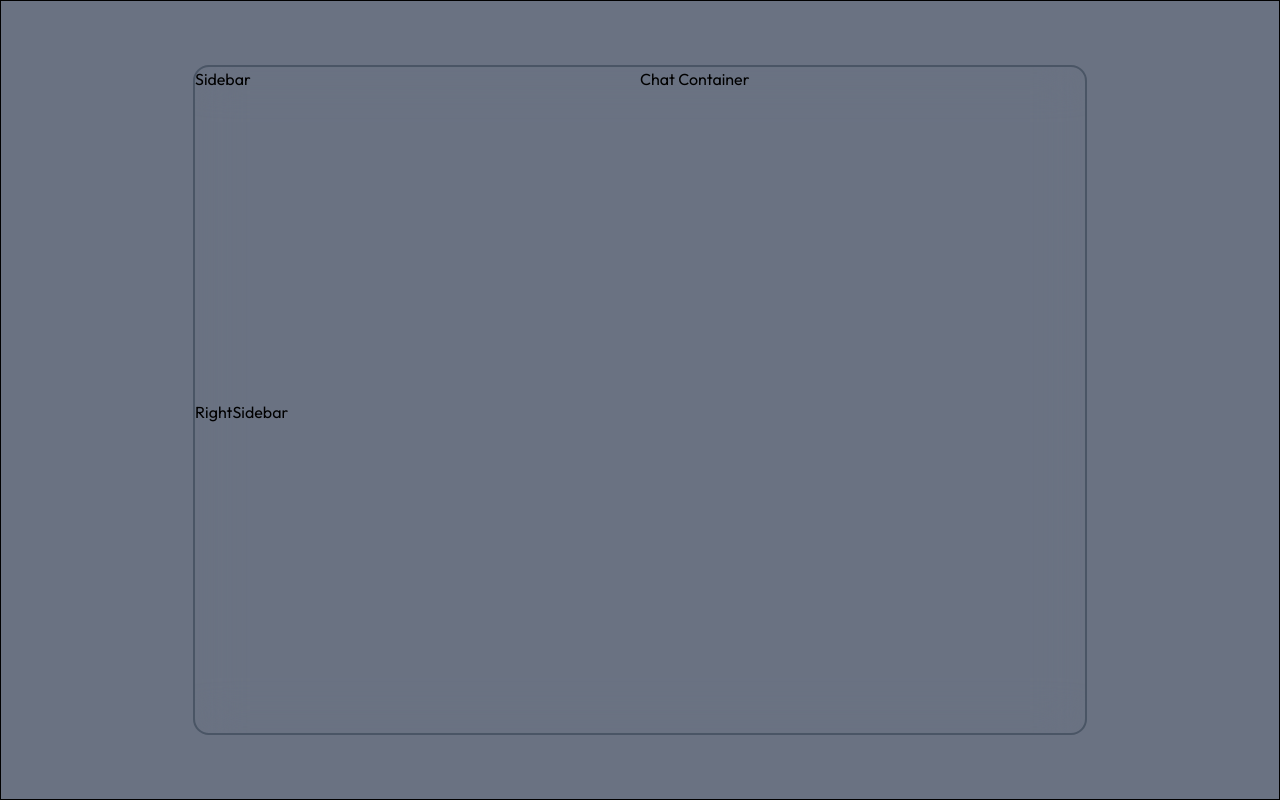
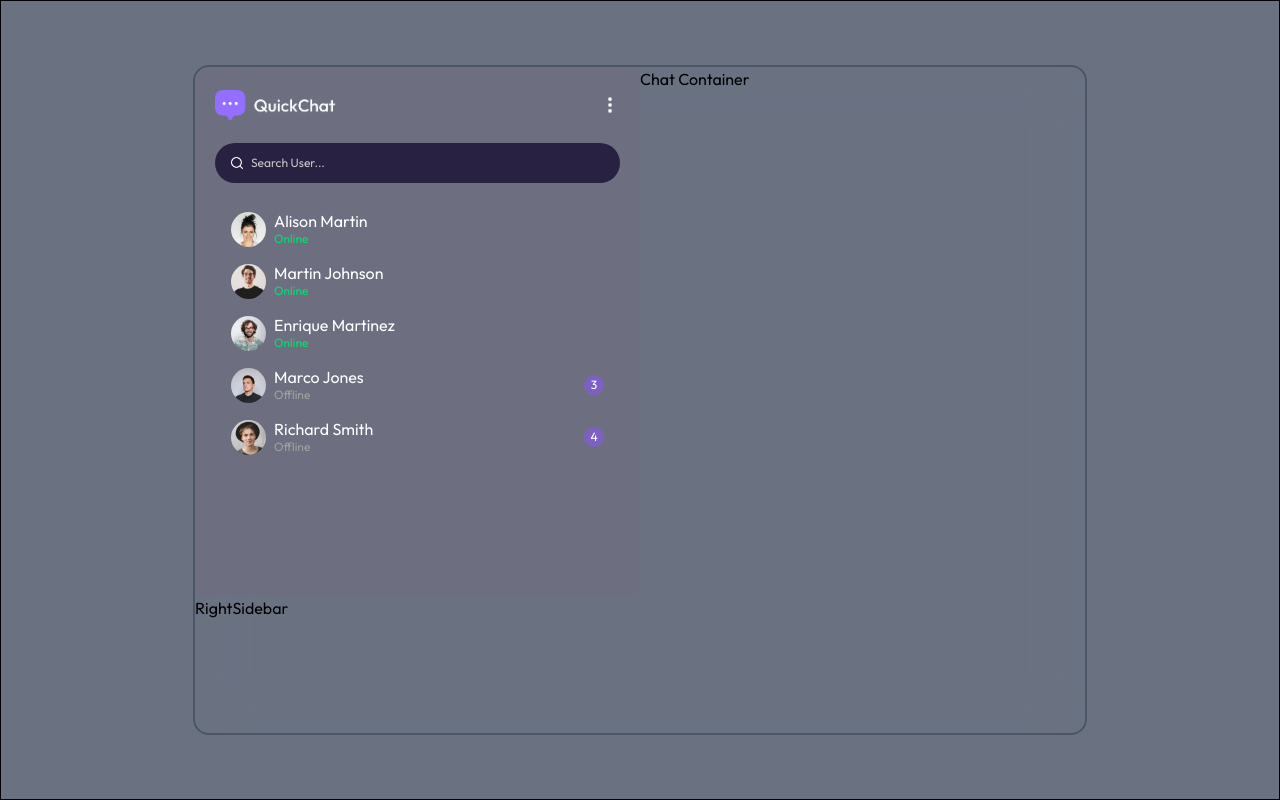
Before and after one commit to vipin8797/chaApp-Public, a React (Vite) app in the folder client/: page / in a window 1280 px wide. Built offline with nearby package versions, Linux system fonts and the light colour scheme.

Commit message:
feat(layout): build Sidebar UI and update HomePage props integration

```diff
--- a/client/src/components/Sidebar.jsx
+++ b/client/src/components/Sidebar.jsx
@@ -1,11 +1,103 @@
-import React from 'react'
+import React from "react";
+import { useNavigate } from "react-router-dom";
+import assets, { userDummyData } from "../assets/assets";
 
-const Sidebar = () => {
+const Sidebar = ({ selectedUser, setSelectedUser }) => {
+  const navigate = useNavigate();
+
   return (
-    <div>
-      <h1>Sidebar</h1>
+    <div
+      className={`bg-[#8B5B7A]/10 w-full p-5 rounded-r-xl overflow-y-scroll text-white
+      ${selectedUser ? "max-md:hidden" : ""}`}
+    >
+      <div className="pb-5">
+
+        {/* LOGO + MENU */}
+        <div className="flex justify-between items-center">
+          <img src={assets.logo} alt="logo" className="max-w-40" />
+
+          <div className="relative py-2 group">
+            <img
+              src={assets.menu_icon}
+              alt="Menu"
+              className="max-h-5 cursor-pointer"
+            />
+
+            {/* DROPDOWN */}
+            <div
+              className="absolute top-full right-0 z-20 w-32 p-5 rounded-md
+              bg-[#282142] border border-gray-600 text-gray-100 hidden
+              group-hover:block"
+            >
+              <p
+                onClick={() => navigate("/profile")}
+                className="cursor-pointer text-sm"
+              >
+                Edit Profile
+              </p>
+
+              <div className="my-2 border-t border-gray-500"></div>
+
+              <p className="cursor-pointer text-sm">Logout</p>
+            </div>
+          </div>
+        </div>
+
+        {/* SEARCH */}
+        <div className="bg-[#282142] rounded-full flex items-center gap-2 py-3 px-4 mt-5">
+          <img src={assets.search_icon} alt="Search" className="w-3" />
+          <input
+            type="text"
+            className="bg-transparent border-none outline-none
+            text-white text-xs placeholder-[#c8c8c8] flex-1"
+            placeholder="Search User..."
+          />
+        </div>
+      </div>
+
+      {/* USERS LIST */}
+      <div className="flex flex-col">
+        {userDummyData.map((user, index) => (
+          <div
+            onClick={() => setSelectedUser(user)}
+            key={index}
+            className={`relative flex items-center gap-2 p-2 pl-4 rounded cursor-pointer max-sm:text-sm
+            ${
+              selectedUser?._id === user._id
+                ? "bg-[#282142]/50"
+                : ""
+            }`}
+          >
+            <img
+              src={user?.profilePic || assets.avatar_icon}
+              alt=""
+              className="w-[35px] aspect-[1/1] rounded-full"
+            />
+
+            <div className="flex flex-col leading-5">
+              <p>{user.fullName}</p>
+
+              {index < 3 ? (
+                <span className="text-green-400 text-xs">Online</span>
+              ) : (
+                <span className="text-neutral-400 text-xs">Offline</span>
+              )}
+            </div>
+
+            {/* NOTIFICATION BADGE */}
+            {index > 2 && (
+              <p
+                className="absolute top-4 right-4 text-xs h-5 w-5
+                flex justify-center items-center rounded-full bg-violet-500/50"
+              >
+                {index}
+              </p>
+            )}
+          </div>
+        ))}
+      </div>
     </div>
-  )
-}
+  );
+};
 
-export default Sidebar
+export default Sidebar;
--- a/client/src/pages/HomePage.jsx
+++ b/client/src/pages/HomePage.jsx
@@ -26,9 +26,9 @@
             : "md:grid-cols-2"
         }`}
       >
-        <Sidebar />
-        <ChatContainer />
-        <RightSidebar />
+        <Sidebar selectedUser={selectedUser} setSelectedUser={setSelectedUser} />
+        <ChatContainer selectedUser={selectedUser} setSelectedUser={setSelectedUser} />
+        <RightSidebar selectedUser={selectedUser} setSelectedUser={setSelectedUser} />
       </div>
     </div>
   );
```
